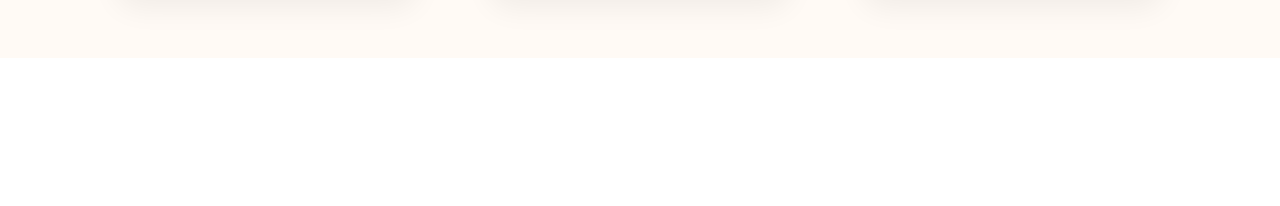
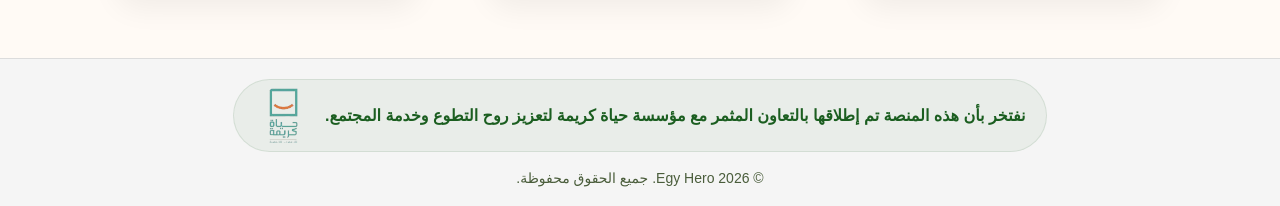
Before and after one commit to 3mr-Khaled-87/egyhero, a Next.js app: page / in a window 1280 px wide. Shown: the part 1209-1415 px from the top of the page. Before the commit the page ends 1267 px from the top, so only its background shows below. Built offline with nearby package versions, Linux system fonts and the light colour scheme; no server answers.

Commit message:
first commit

```diff
--- a/app/about/about.css
+++ b/app/about/about.css
@@ -332,10 +332,16 @@
 /* ─── Footer Quote ─── */
 .about-footer-quote {
     text-align: center;
-    padding: 60px 24px 80px;
+    padding: 60px 24px 20px;
     background: linear-gradient(135deg, #14532d 0%, #365314 100%);
     clip-path: ellipse(120% 100% at 50% 100%);
     margin-top: 20px;
+    display: flex;
+    flex-direction: column;
+}
+
+.quote-content {
+    margin-bottom: 40px;
 }
 
 .about-footer-quote blockquote {
@@ -354,6 +360,48 @@
     margin: 0;
 }
 
+.small-footer-bottom {
+    border-top: 1px solid rgba(255, 255, 255, 0.1);
+    padding-top: 20px;
+    margin-top: auto;
+    font-size: 14px;
+    color: rgba(255, 255, 255, 0.6);
+    display: flex;
+    flex-direction: column;
+    justify-content: center;
+    align-items: center;
+    gap: 16px;
+}
+
+.cooperation-section {
+    display: flex;
+    align-items: center;
+    gap: 12px;
+    background: rgba(255, 255, 255, 0.05);
+    padding: 8px 20px;
+    border-radius: 50px;
+    border: 1px solid rgba(255, 255, 255, 0.1);
+}
+
+.cooperation-section span {
+    font-size: 16px;
+    font-weight: 700;
+    color: #fef08a;
+    font-family: 'Beiruti', sans-serif;
+}
+
+.hk-logo {
+    width: auto;
+    height: 35px;
+    object-fit: contain;
+}
+
+.small-footer-bottom p {
+    font-size: 14px;
+    font-weight: 500;
+    margin: 0;
+}
+
 /* ─── Responsive ─── */
 @media (max-width: 768px) {
     .teams-container {
--- a/app/about/page.tsx
+++ b/app/about/page.tsx
@@ -1,6 +1,8 @@
 'use client';
 import Link from 'next/link';
+import Image from 'next/image';
 import Header from '@/components/header/header';
+import Hlogo from '@/imgs/Hlogo.png';
 import './about.css';
 
 const supervisor = {
@@ -148,13 +150,23 @@ export default function AboutPage() {
                     />
                 </section>
 
-                {/* Footer Quote */}
-                <section className="about-footer-quote">
-                    <blockquote>
-                        &quot;خيرُ الناسِ أنفعُهم للناس&quot;
-                    </blockquote>
-                    <p>معًا نصنع فارقاً ❤️</p>
-                </section>
+                {/* Footer Quote & Footer */}
+                <footer className="about-footer-quote">
+                    <div className="quote-content">
+                        <blockquote>
+                            &quot;خيرُ الناسِ أنفعُهم للناس&quot;
+                        </blockquote>
+                        <p>معًا نصنع فارقاً ❤️</p>
+                    </div>
+
+                    <div className="small-footer-bottom">
+                        <div className="cooperation-section">
+                            <span>بالتعاون مع مؤسسة حياة كريمة</span>
+                            <Image src={Hlogo} alt="Hayah Karema logo" className="hk-logo" />
+                        </div>
+                        <p>© {new Date().getFullYear()} Egy Hero. جميع الحقوق محفوظة.</p>
+                    </div>
+                </footer>
             </main>
         </>
     );
--- a/app/mainPage.css
+++ b/app/mainPage.css
@@ -315,3 +315,47 @@
           .stat-card-gold { width: 100%; }
           .dashed-video-box { height: 200px; }
         }
+
+        /* ─── Small Footer ─── */
+        .landing-small-footer {
+            border-top: 1px solid rgba(0, 0, 0, 0.1);
+            padding: 20px;
+            margin-top: auto;
+            font-size: 14px;
+            color: #4a5d3b;
+            display: flex;
+            flex-direction: column;
+            justify-content: center;
+            align-items: center;
+            gap: 16px;
+            width: 100%;
+            background-color: #f5f5f5;
+        }
+
+        .landing-small-footer .cooperation-section {
+            display: flex;
+            align-items: center;
+            gap: 12px;
+            background: rgba(27, 94, 32, 0.05);
+            padding: 8px 20px;
+            border-radius: 50px;
+            border: 1px solid rgba(27, 94, 32, 0.1);
+        }
+
+        .landing-small-footer .cooperation-section span {
+            font-size: 16px;
+            font-weight: 700;
+            color: #1b5e20;
+        }
+
+        .landing-small-footer .hk-logo {
+            width: auto;
+            height: 55px;
+            object-fit: contain;
+        }
+
+        .landing-small-footer p {
+            font-size: 14px;
+            font-weight: 500;
+            margin: 0;
+        }
--- a/app/page.tsx
+++ b/app/page.tsx
@@ -7,6 +7,7 @@ import { BsPlayFill, BsStarFill, BsCardChecklist, BsPersonPlusFill } from 'react
 import { API_BASE_URL } from '@/service/apiConfig';
 import landingBg from '@/imgs/landing-bg.png';
 import logo from '@/imgs/logo.png';
+import Hlogo from '@/imgs/Hlogo.png';
 import ChatBot from "@/components/chatbot/chatbot";
 import VideoFooter from "@/components/video-footer/video-footer";
 import "./mainPage.css"
@@ -108,7 +109,7 @@ export default function LandingPage() {
               {/* Left Side: Description */}
               <div className="description-left">
                 <p className="description-txt">
-                  منصة رقمية تهدف إلى تحفيز طلاب الجامعات على المشاركة في العمل التطوعي وتوثيق إنجازاتهم المجتمعية بأسلوب تفاعلي ومحفز.
+                  منصة رقمية تهدف إلى تحفيز الشباب على المشاركة في العمل التطوعي وتوثيق إنجازاتهم المجتمعية بأسلوب تفاعلي ومحفز.
                 </p>
               </div>
             </div>
@@ -197,6 +198,20 @@ export default function LandingPage() {
           </div>
         </div>
       </main>
+
+      {/* Small Footer */}
+      <footer className="landing-small-footer">
+          <div className="cooperation-section">
+              <div className="coop-text">
+                  <span>نفتخر بأن هذه المنصة تم إطلاقها بالتعاون المثمر مع </span>
+                  <span className="highlight-text">مؤسسة حياة كريمة </span>
+                  <span>لتعزيز روح التطوع وخدمة المجتمع.</span>
+              </div>
+              <Image src={Hlogo} alt="Hayah Karema logo" className="hk-logo" />
+          </div>
+          <p>© {new Date().getFullYear()} Egy Hero. جميع الحقوق محفوظة.</p>
+      </footer>
+
       <VideoFooter />
     </div>
   );
--- a/app/public-profile/page.tsx
+++ b/app/public-profile/page.tsx
@@ -6,6 +6,7 @@ import { BsTrophyFill, BsPersonCircle } from "react-icons/bs";
 import { useSearchParams } from 'next/navigation';
 import { API_BASE_URL } from '@/service/apiConfig';
 import ChatBot from "@/components/chatbot/chatbot";
+import ProfileImage from '@/components/profile-image/profile-image';
 
 interface UserPost {
   id: number;
@@ -185,7 +186,11 @@ function PublicProfileContent() {
                     )}
                     <div className="post-content">
                       <div style={{ display: 'flex', alignItems: 'center', gap: '10px', marginBottom: '10px' }}>
-                         <h3 className="post-activity" style={{ margin: 0 }}>{post.activity_name}</h3>
+                        <ProfileImage
+                          url={userImage}
+                          size={35}
+                        />
+                        <h3 className="post-activity" style={{ margin: 0 }}>{post.activity_name}</h3>
                       </div>
                       <p className="post-desc">{post.description}</p>
                       <div className="post-meta">
--- a/components/header/header.tsx
+++ b/components/header/header.tsx
@@ -1,5 +1,5 @@
 'use client'
-import { BsBell as BsBellIcon, BsBoxArrowRight as BsLogoutIcon, BsList as BsListIcon, BsX as BsCloseIcon, BsHouseFill, BsTrophyFill, BsCloudUploadFill, BsInfoCircle } from "react-icons/bs";
+import { BsBell as BsBellIcon, BsBoxArrowRight as BsLogoutIcon, BsList as BsListIcon, BsX as BsCloseIcon, BsHouse, BsTrophy, BsCloudUpload, BsInfoCircle } from "react-icons/bs";
 import Image from 'next/image';
 import logo from "@/imgs/logo.png";
 import Link from 'next/link';
@@ -146,15 +146,15 @@ export default function Header() {
                 <div className="header-section-right">
                     <nav className="desktop-nav-links">
                         <Link href="/home" className='link'>
-                            <BsHouseFill className="nav-icon" />
+                            <BsHouse className="nav-icon" />
                             <span className="nav-text">الرئيسية</span>
                         </Link>
                         <Link href="/leaderBoard" className='link'>
-                            <BsTrophyFill className="nav-icon" />
+                            <BsTrophy className="nav-icon" />
                             <span className="nav-text">لوحة المتصدرين</span>
                         </Link>
                         <Link href="/uploadWorks" className='link'>
-                            <BsCloudUploadFill className="nav-icon" />
+                            <BsCloudUpload className="nav-icon" />
                             <span className="nav-text">توثيق الأعمال</span>
                         </Link>
                         <Link href="/about" className='link'>
```
